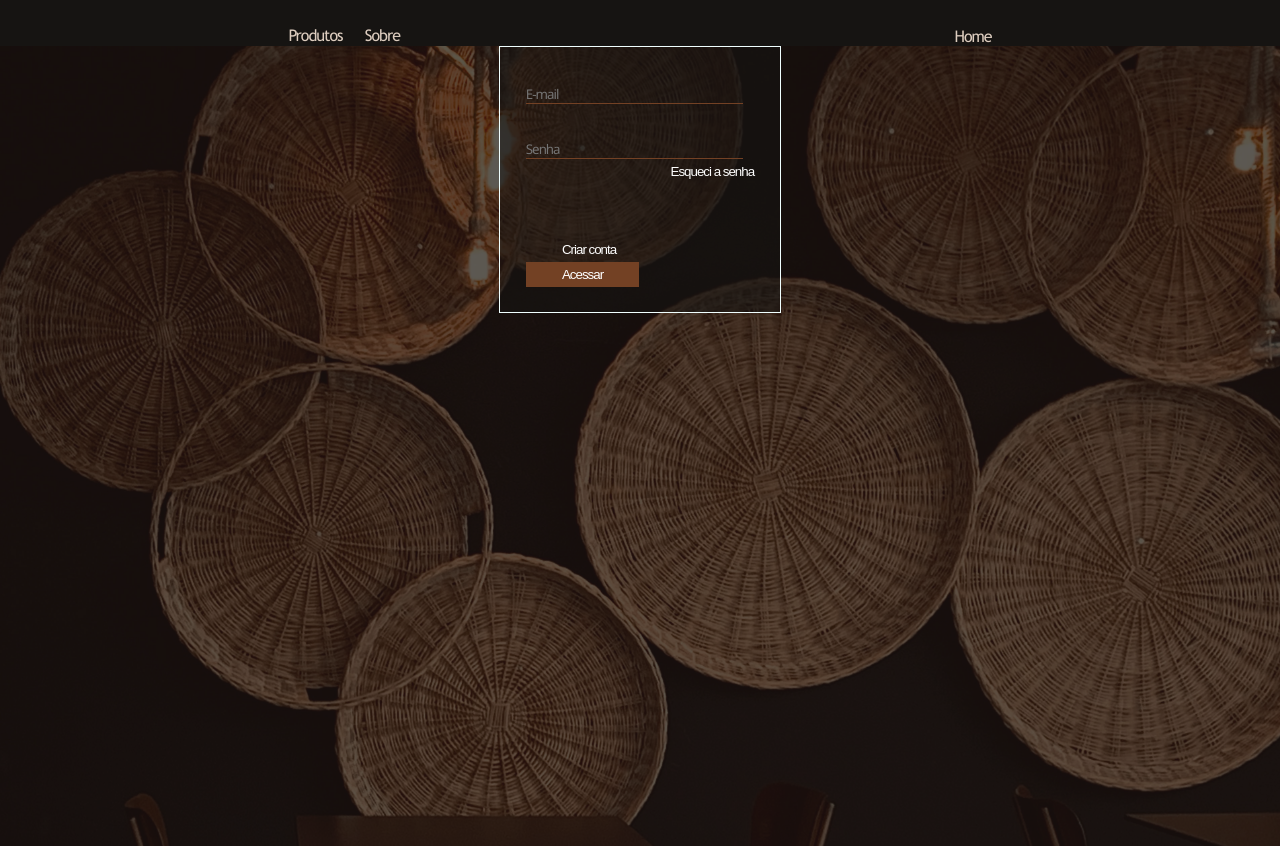
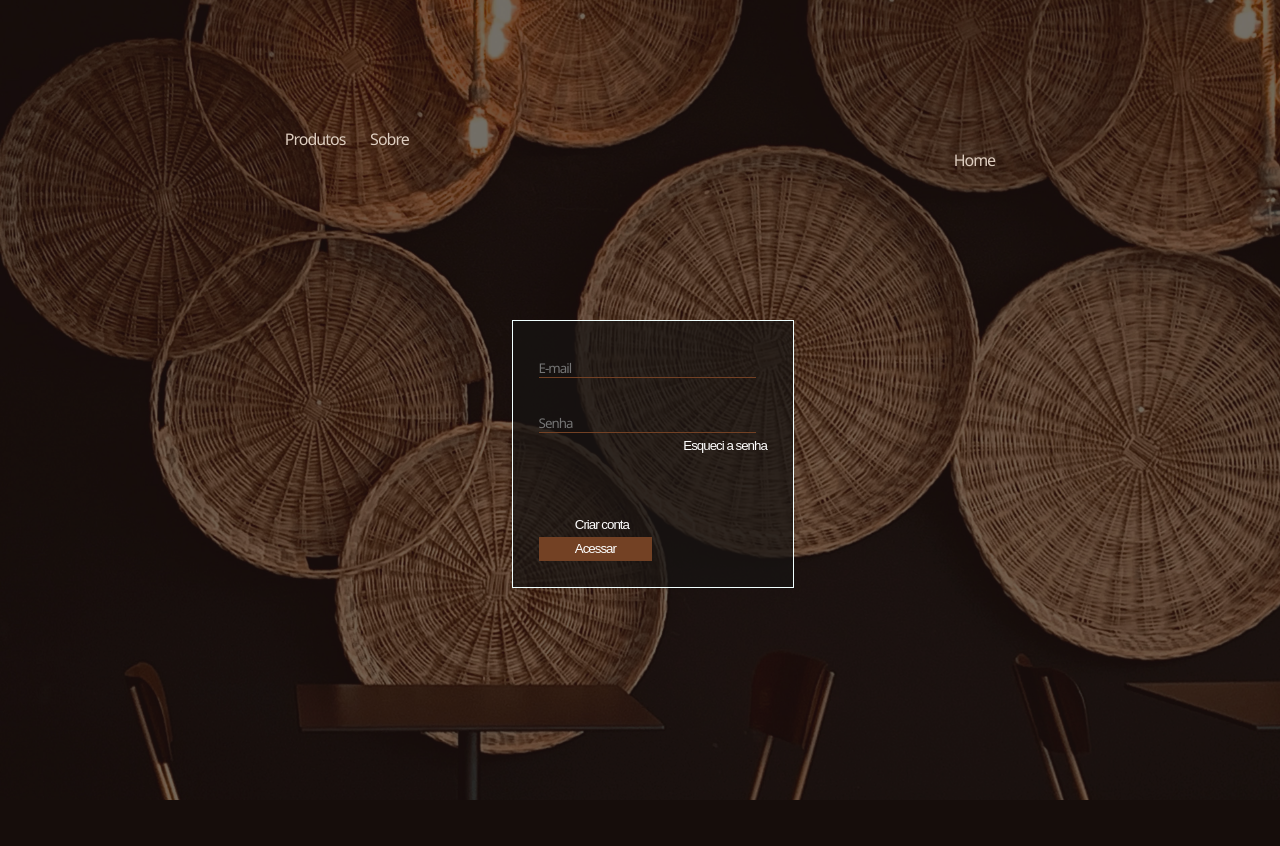
Before and after one commit to RoneiCarlos/projeto-3-si, a PHP site: page /login.html in a window 1280 px wide. After the commit the page ends 800 px from the top, so only its background shows below. Run offline with PHP 8.4, Linux system fonts and the light colour scheme.

Commit message:
Login pronto, amanha faço cadastro S2

```diff
--- a/login.css
+++ b/login.css
@@ -2,10 +2,6 @@
  adicionando as fontes usadas
 */
 
-@font-face {
-    font-family: Trebuchet;
-    src: url(../fontes/Trebuchet.ttf);
-}
 @font-face {
     font-family: Poiret One;
     src: url(../fontes/PoiretOne.ttf);
@@ -17,6 +13,8 @@
 
 .vh100 {
     background-color: #161412;
+    width: 100%;
+    height: 100vh;
 }
 
 * {
@@ -35,13 +33,12 @@
 }
 
 .menu {
-    font-family: Trebuchet;
+    font-family: Segoe UI;
     display: flex;
-    flex-direction: row;
     justify-content: space-around;
     align-content: space-around;
     color: #DDCDBF;
-    padding-top: 1%;
+    padding-top: 5%;
 }
 
 .spacin {
@@ -49,23 +46,25 @@
 }
 
 .baixacess {
-    padding-top: 37%;
+    padding-top: 205.5%;
+}
+
+.container-img {
+    width: 100%;
+    height: 100vh;
+    position: absolute;
+    overflow: hidden;
+    opacity: 0.4;
+    display: flex;
 }
 
 .img {
     width: 100%;
-    overflow: hidden;
-    height: 100vh;
-    position: relative;
-    opacity: 0.3;
+    align-self: center;
 }
 
-.div-form {
-    width: 100%;
-}
-
-.overlay {
-    position: absolute;
+.conteudo {
+    position: relative;
 }
 
 .bg-form {
@@ -74,11 +73,13 @@
     padding-left: 2%;
     padding-right: 1%;
     width: 22%;
-    position: relative;
+    margin: 0;
+    position: absolute;
+    top: 40%;
+    left: 40%;
     display: block;
-    margin-left: auto;
-    margin-right: auto;
-    background-color: #16141293;
+    margin-right: -50%;
+    background-color: #161412bd;
     border: 1px solid azure;
 }
 
--- a/login.html
+++ b/login.html
@@ -8,7 +8,11 @@
     <title>Sanctus Grano</title>
 </head>
 <body>
-    <div id="sobre" class="vh100">
+    <div class="vh100">
+        <div class="container-img">
+            <img class="img" src="../img/lona-w2bzqWfcaeU-unsplash.jpg" alt="">
+        </div>
+        <div class="conteudo">
             <div class="container">
                 <nav class="menu">
                     <ul class="menu">
@@ -19,11 +23,6 @@
                         <li class="baixacess">Home</li>
                     </ul>
                 </nav>
-        </div>
-    </div>
-    <div class="vh100 overlay">
-        <div class="img">
-        <img class="div-form" src="../img/lona-w2bzqWfcaeU-unsplash.jpg" alt="">
             </div>
         </div>
             <div class="bg-form">
@@ -37,5 +36,6 @@
                     </form>
                 </div>
             </div>
+    </div>
 </body>
 </html>
```
Lines whose indentation alone changed are shown as unchanged.
